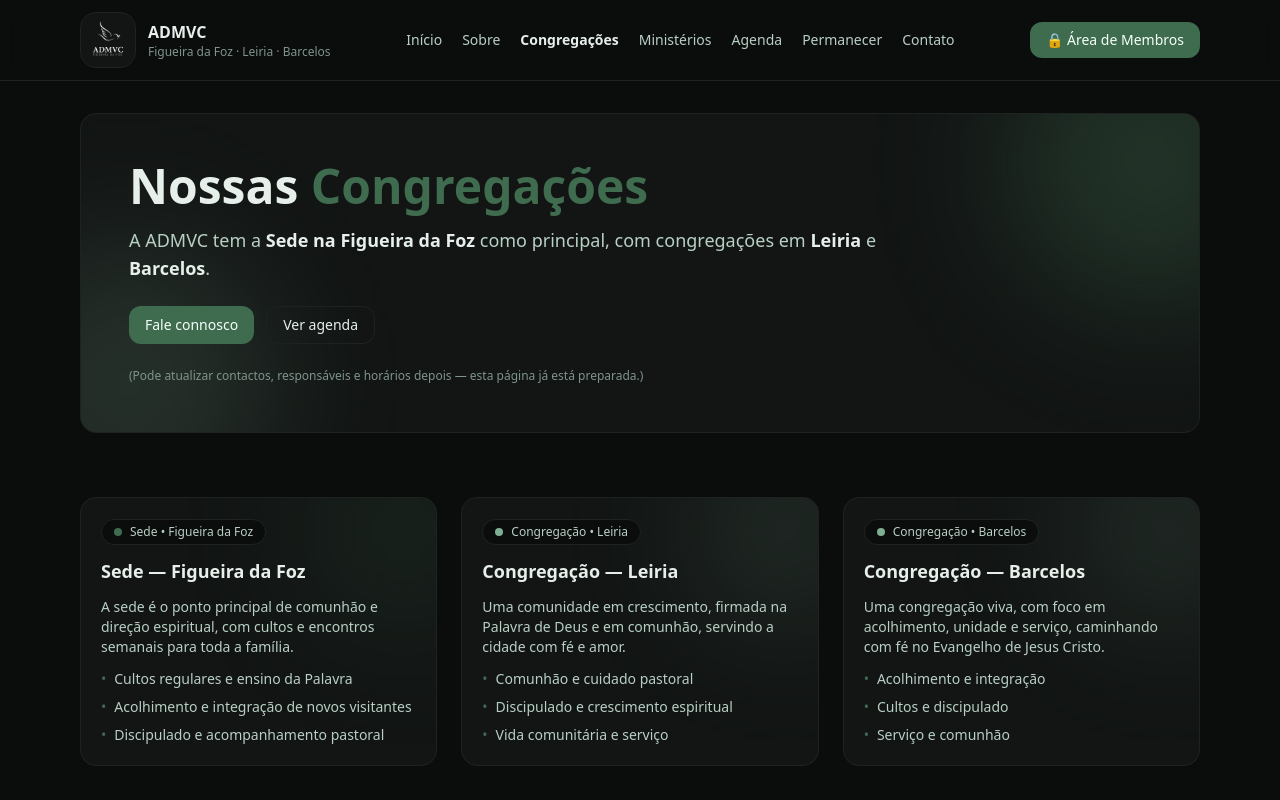
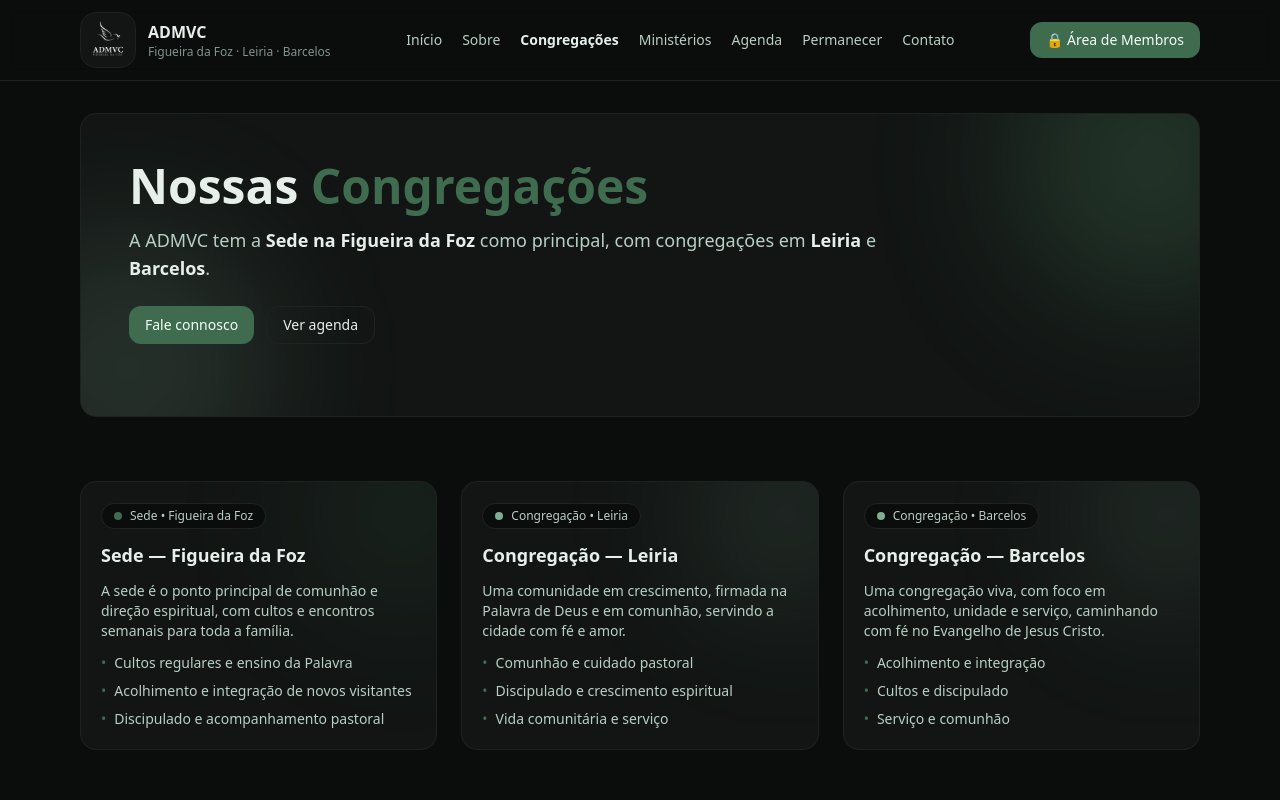
Before and after one commit to libertrendz/admvc-site, a Next.js app: page /congregacoes in a window 1280 px wide. Shown: the top 800 px of the page. Built offline with nearby package versions, Linux system fonts and the light colour scheme.

Commit message:
Update page.tsx

```diff
--- a/app/congregacoes/page.tsx
+++ b/app/congregacoes/page.tsx
@@ -1,4 +1,6 @@
 // app/congregacoes/page.tsx
+// (Pode atualizar contactos, responsáveis e horários depois — esta página já está preparada.)
+
 import Link from "next/link";
 
 type Congregacao = {
@@ -118,7 +120,6 @@ export default function CongregacoesPage() {
           </div>
 
           <div className="pt-2 text-xs text-muted2">
-            (Pode atualizar contactos, responsáveis e horários depois — esta página já está preparada.)
           </div>
         </div>
       </section>
```
